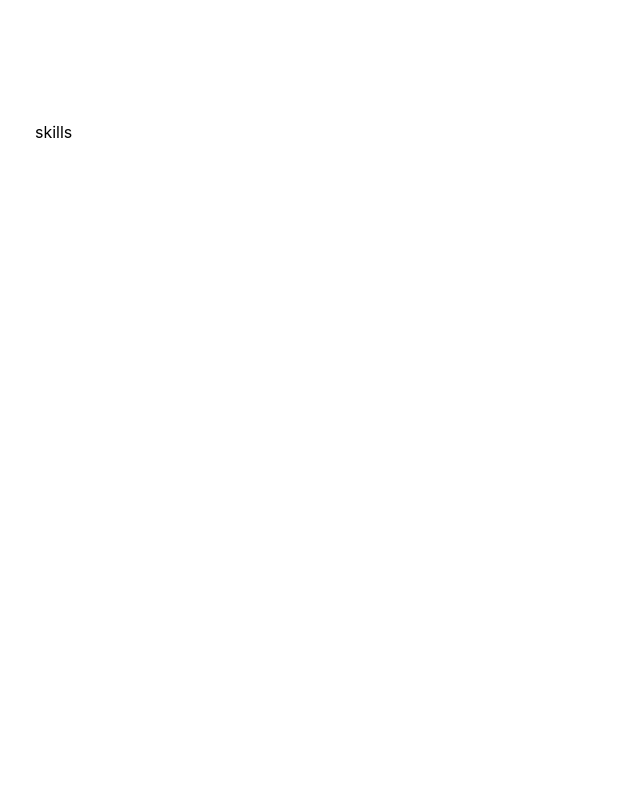
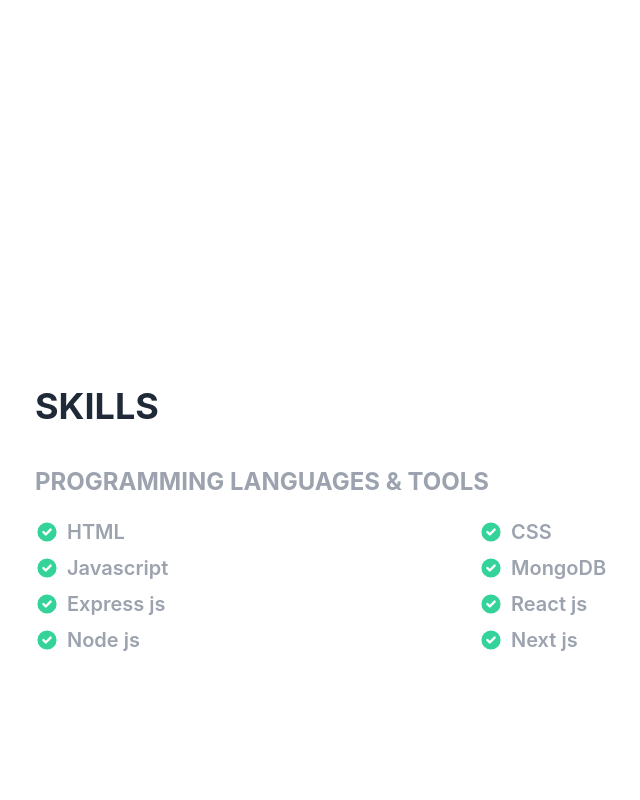
Before and after one commit to alfirman-rctn-hacktiv8/assignment-02, a React (Create React App) app: page / in a window 1280 px wide. Shown: the part 2280-3080 px from the top of the page, without its empty margins (325-965 px from the left). Built offline with nearby package versions, Linux system fonts and the light colour scheme.

Commit message:
add skills section

```diff
--- /dev/null
+++ b/src/components/CheckIcon.js
@@ -0,0 +1,16 @@
+const CheckIcon = () => (
+  <svg
+    xmlns="http://www.w3.org/2000/svg"
+    className="h-6 w-6 text-green-400 rounded-full"
+    viewBox="0 0 20 20"
+    fill="currentColor"
+  >
+    <path
+      fill-rule="evenodd"
+      d="M10 18a8 8 0 100-16 8 8 0 000 16zm3.707-9.293a1 1 0 00-1.414-1.414L9 10.586 7.707 9.293a1 1 0 00-1.414 1.414l2 2a1 1 0 001.414 0l4-4z"
+      clip-rule="evenodd"
+    />
+  </svg>
+);
+
+export default CheckIcon;
--- a/src/sections/Skills.js
+++ b/src/sections/Skills.js
@@ -1,5 +1,38 @@
+import CheckIcon from "../components/CheckIcon";
+
 const Skills = () => {
-  return <div id="skills" className="h-screen">skills</div>;
+  return (
+    <div id="skills" className="h-screen flex flex-col justify-center">
+      <h1 className="uppercase text-4xl font-bold text-gray-800 mb-10">
+        skills
+      </h1>
+      <h3 className="uppercase text-2xl font-bold text-gray-400 mb-5">
+        programming languages & tools
+      </h3>
+      <ul className="grid grid-cols-2 gap-2">
+        {datas.map((data, index) => (
+          <li
+            key={index}
+            className="text-xl font-semibold text-gray-400 flex items-center space-x-2"
+          >
+            <CheckIcon />
+            <span>{data}</span>
+          </li>
+        ))}
+      </ul>
+    </div>
+  );
 };
 
+const datas = [
+  "HTML",
+  "CSS",
+  "Javascript",
+  "MongoDB",
+  "Express js",
+  "React js",
+  "Node js",
+  "Next js",
+];
+
 export default Skills;
```
